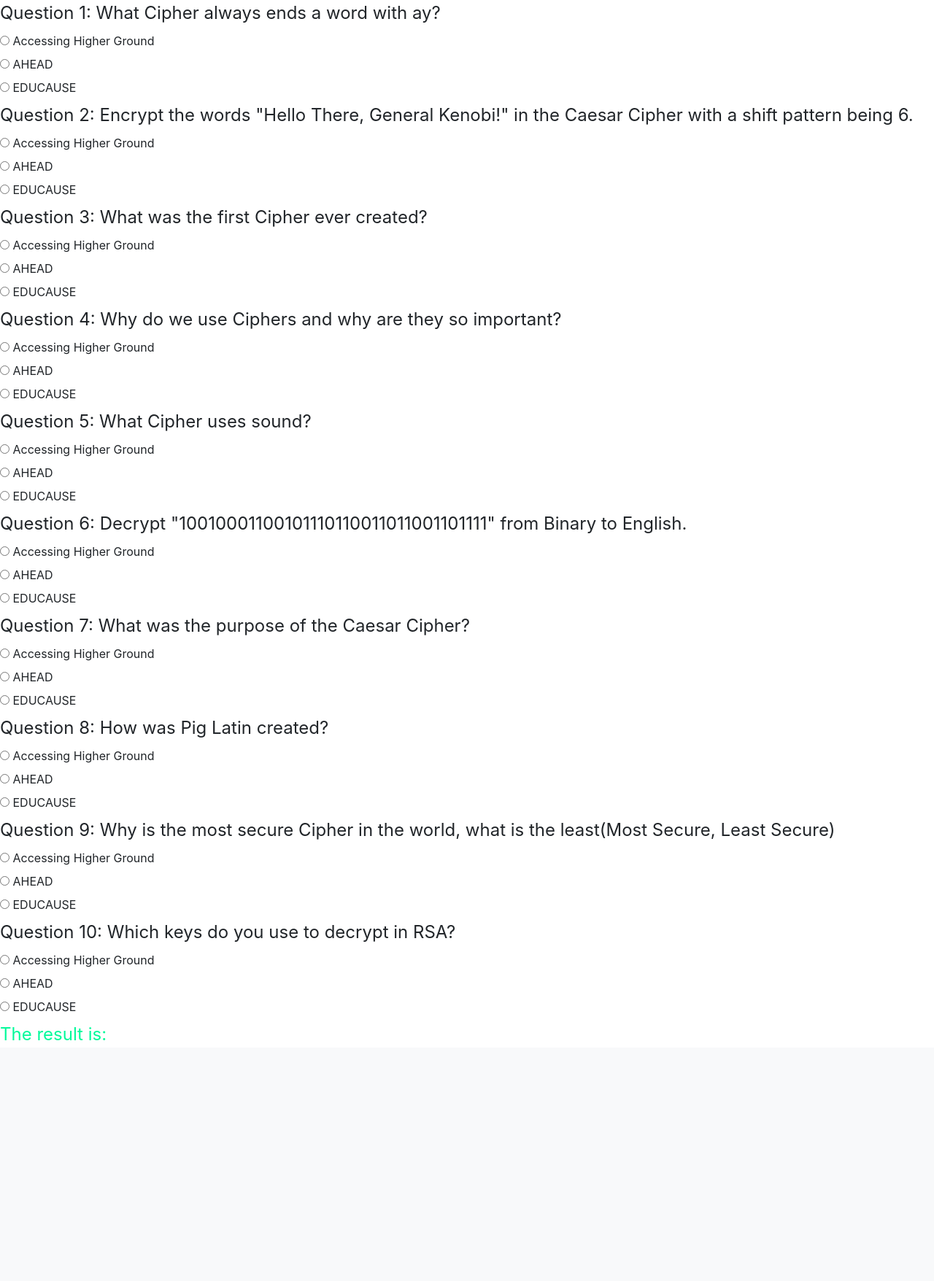
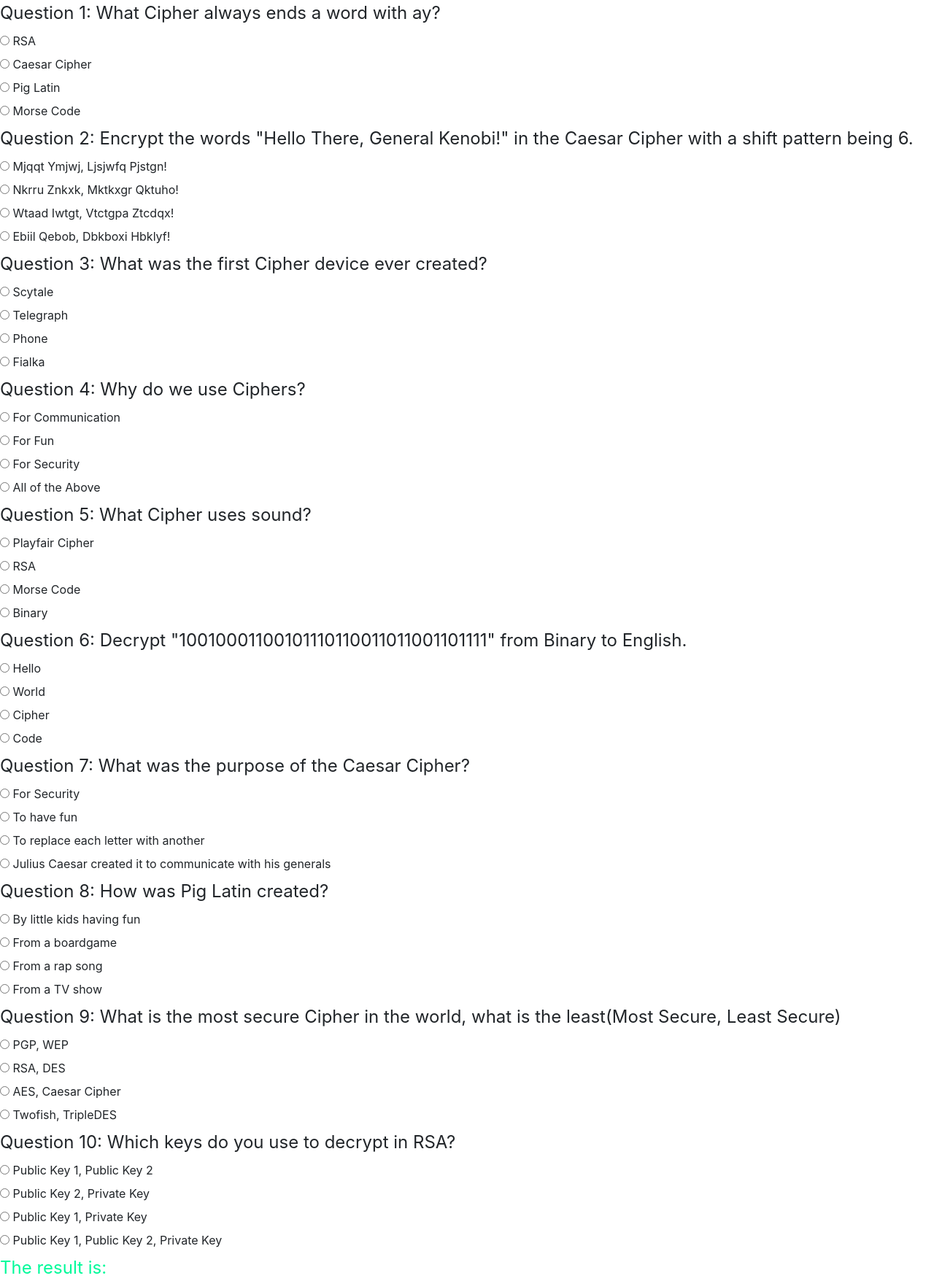
Before and after one commit to NoahPidding/CollegeBoardProject, a Flask app: page /QuizGame in a window 1280 px wide. Shown: the part 56-1812 px from the top of the page at 73% size. Before the commit the page ends 1482 px from the top, so only its background shows below. Run offline with Flask 2, Linux system fonts and the light colour scheme; some libraries are stand-ins or nearby versions.

Commit message:
Quiz Questions

```diff
--- a/templates/QuizGame.html
+++ b/templates/QuizGame.html
@@ -74,172 +74,193 @@
 <!-- Explains what this page does -->
 <fieldset>
 
-
         <legend>Question 1: What Cipher always ends a word with ay?</legend>
         <div>
-            <input type="radio" name="conf" id="answer1" value="AHG" required="">
-            <label for="answer1">Accessing Higher Ground</label>
+            <input type="radio" name="conf" id="q1answer1" value="RSA" required="">
+            <label for="q1answer1">RSA</label>
         </div>
         <div>
-            <input type="radio" name="conf" id="answer2" value="AHEAD" required="">
-            <label for="answer2">AHEAD</label>
+            <input type="radio" name="conf" id="q1answer2" value="Caesar Cipher" required="">
+            <label for="q1answer2">Caesar Cipher</label>
         </div>
         <div>
-            <input type="radio" name="conf" id="answer3" value="EDUCAUSE" required="">
-            <label for="answer3">EDUCAUSE</label>
+            <input type="radio" name="conf" id="q1answer3" value="Pig Latin" required="">
+            <label for="q1answer3">Pig Latin</label>
         </div>
-
+        <div>
+            <input type="radio" name="conf" id="q1answer4" value="Morse Code" required="">
+            <label for="q1answer4">Morse Code</label>
+        </div>
 
         <legend>Question 2: Encrypt the words "Hello There, General Kenobi!" in the Caesar Cipher with a shift pattern being 6.</legend>
         <div>
-        <input type="radio" name="conf" id="answer1" value="AHG" required="">
-        <label for="answer1">Accessing Higher Ground</label>
+            <input type="radio" name="conf" id="q2answer1" value="Mjqqt Ymjwj, Ljsjwfq Pjstgn!" required="">
+            <label for="q2answer1">Mjqqt Ymjwj, Ljsjwfq Pjstgn!</label>
         </div>
         <div>
-        <input type="radio" name="conf" id="answer2" value="AHEAD" required="">
-        <label for="answer2">AHEAD</label>
+            <input type="radio" name="conf" id="q2answer2" value="Nkrru Znkxk, Mktkxgr Qktuho!" required="">
+            <label for="q2answer2">Nkrru Znkxk, Mktkxgr Qktuho!</label>
         </div>
         <div>
-        <input type="radio" name="conf" id="answer3" value="EDUCAUSE" required="">
-        <label for="answer3">EDUCAUSE</label>
+            <input type="radio" name="conf" id="q2answer3" value="Wtaad Iwtgt, Vtctgpa Ztcdqx!" required="">
+            <label for="q2answer3">Wtaad Iwtgt, Vtctgpa Ztcdqx!</label>
+        </div>
+        <div>
+            <input type="radio" name="conf" id="q2answer4" value="Ebiil Qebob, Dbkboxi Hbklyf!" required="">
+            <label for="q2answer4">Ebiil Qebob, Dbkboxi Hbklyf!</label>
         </div>
 
-
-        <legend>Question 3: What was the first Cipher ever created?</legend>
+        <legend>Question 3: What was the first Cipher device ever created?</legend>
         <div>
-            <input type="radio" name="conf" id="answer1" value="AHG" required="">
-            <label for="answer1">Accessing Higher Ground</label>
+            <input type="radio" name="conf" id="q3answer1" value="Scytale" required="">
+            <label for="q3answer1">Scytale</label>
         </div>
         <div>
-            <input type="radio" name="conf" id="answer2" value="AHEAD" required="">
-            <label for="answer2">AHEAD</label>
+            <input type="radio" name="conf" id="q3answer2" value="Telegraph" required="">
+            <label for="q3answer2">Telegraph</label>
         </div>
         <div>
-            <input type="radio" name="conf" id="answer3" value="EDUCAUSE" required="">
-            <label for="answer3">EDUCAUSE</label>
+            <input type="radio" name="conf" id="q3answer3" value="Phone" required="">
+            <label for="q3answer3">Phone</label>
+        </div>
+        <div>
+            <input type="radio" name="conf" id="q3answer4" value="Fialka" required="">
+            <label for="q3answer4">Fialka</label>
         </div>
 
-
-        <legend>Question 4: Why do we use Ciphers and why are they so important?</legend>
+        <legend>Question 4: Why do we use Ciphers?</legend>
         <div>
-            <input type="radio" name="conf" id="answer1" value="AHG" required="">
-            <label for="answer1">Accessing Higher Ground</label>
+            <input type="radio" name="conf" id="q4answer1" value="For Communication" required="">
+            <label for="q4answer1">For Communication</label>
         </div>
         <div>
-            <input type="radio" name="conf" id="answer2" value="AHEAD" required="">
-            <label for="answer2">AHEAD</label>
+            <input type="radio" name="conf" id="q4answer2" value="For Fun" required="">
+            <label for="q4answer2">For Fun</label>
         </div>
         <div>
-            <input type="radio" name="conf" id="answer3" value="EDUCAUSE" required="">
-            <label for="answer3">EDUCAUSE</label>
+            <input type="radio" name="conf" id="q4answer3" value="For Security" required="">
+            <label for="q4answer3">For Security</label>
         </div>
-
+        <div>
+            <input type="radio" name="conf" id="q4answer4" value="All of the Above" required="">
+            <label for="q4answer4">All of the Above</label>
+        </div>
 
         <legend>Question 5: What Cipher uses sound?</legend>
         <div>
-            <input type="radio" name="conf" id="answer1" value="AHG" required="">
-            <label for="answer1">Accessing Higher Ground</label>
+            <input type="radio" name="conf" id="q5answer1" value="Playfair Cipher" required="">
+            <label for="q5answer1">Playfair Cipher</label>
         </div>
         <div>
-            <input type="radio" name="conf" id="answer2" value="AHEAD" required="">
-            <label for="answer2">AHEAD</label>
+            <input type="radio" name="conf" id="q5answer2" value="RSA" required="">
+            <label for="q5answer2">RSA</label>
         </div>
         <div>
-            <input type="radio" name="conf" id="answer3" value="EDUCAUSE" required="">
-            <label for="answer3">EDUCAUSE</label>
+            <input type="radio" name="conf" id="q5answer3" value="Morse Code" required="">
+            <label for="q5answer3">Morse Code</label>
         </div>
-
+        <div>
+            <input type="radio" name="conf" id="q5answer4" value="Binary" required="">
+            <label for="q5answer4">Binary</label>
+        </div>
 
         <legend>Question 6: Decrypt "10010001100101110110011011001101111" from Binary to English.</legend>
         <div>
-            <input type="radio" name="conf" id="answer1" value="AHG" required="">
-            <label for="answer1">Accessing Higher Ground</label>
+            <input type="radio" name="conf" id="q6answer1" value="Hello" required="">
+            <label for="q6answer1">Hello</label>
         </div>
         <div>
-            <input type="radio" name="conf" id="answer2" value="AHEAD" required="">
-            <label for="answer2">AHEAD</label>
+            <input type="radio" name="conf" id="q6answer2" value="World" required="">
+            <label for="q6answer2">World</label>
         </div>
         <div>
-            <input type="radio" name="conf" id="answer3" value="EDUCAUSE" required="">
-            <label for="answer3">EDUCAUSE</label>
+            <input type="radio" name="conf" id="q6answer3" value="Cipher" required="">
+            <label for="q6answer3">Cipher</label>
         </div>
-
+        <div>
+            <input type="radio" name="conf" id="q6answer4" value="Code" required="">
+            <label for="q6answer4">Code</label>
+        </div>
 
         <legend>Question 7: What was the purpose of the Caesar Cipher?</legend>
         <div>
-            <input type="radio" name="conf" id="answer1" value="AHG" required="">
-            <label for="answer1">Accessing Higher Ground</label>
+            <input type="radio" name="conf" id="q7answer1" value="For Security" required="">
+            <label for="q7answer1">For Security</label>
         </div>
         <div>
-            <input type="radio" name="conf" id="answer2" value="AHEAD" required="">
-            <label for="answer2">AHEAD</label>
+            <input type="radio" name="conf" id="q7answer2" value="To have fun" required="">
+            <label for="q7answer2">To have fun</label>
         </div>
         <div>
-            <input type="radio" name="conf" id="answer3" value="EDUCAUSE" required="">
-            <label for="answer3">EDUCAUSE</label>
+            <input type="radio" name="conf" id="q7answer3" value="To replace each letter with another" required="">
+            <label for="q7answer3">To replace each letter with another</label>
+        </div>
+        <div>
+            <input type="radio" name="conf" id="q7answer4" value="Julius Caesar created it to communicate with his generals" required="">
+            <label for="q7answer4">Julius Caesar created it to communicate with his generals</label>
         </div>
 
         <legend>Question 8: How was Pig Latin created?</legend>
         <div>
-            <input type="radio" name="conf" id="answer1" value="AHG" required="">
-            <label for="answer1">Accessing Higher Ground</label>
+            <input type="radio" name="conf" id="q8answer1" value="By little kids having fun" required="">
+            <label for="q8answer1">By little kids having fun</label>
         </div>
         <div>
-            <input type="radio" name="conf" id="answer2" value="AHEAD" required="">
-            <label for="answer2">AHEAD</label>
+            <input type="radio" name="conf" id="q8answer2" value="From a boardgame" required="">
+            <label for="q8answer2">From a boardgame</label>
         </div>
         <div>
-            <input type="radio" name="conf" id="answer3" value="EDUCAUSE" required="">
-            <label for="answer3">EDUCAUSE</label>
+            <input type="radio" name="conf" id="q8answer3" value="From a rap song" required="">
+            <label for="q8answer3">From a rap song</label>
+        </div>
+        <div>
+            <input type="radio" name="conf" id="q8answer4" value="From a TV show" required="">
+            <label for="q8answer4">From a TV show</label>
         </div>
 
-
-        <legend>Question 9: Why is the most secure Cipher in the world, what is the least(Most Secure, Least Secure)</legend>
+        <legend>Question 9: What is the most secure Cipher in the world, what is the least(Most Secure, Least Secure)</legend>
         <div>
-            <input type="radio" name="conf" id="answer1" value="AHG" required="">
-            <label for="answer1">Accessing Higher Ground</label>
+            <input type="radio" name="conf" id="q9answer1" value="PGP, DES" required="">
+            <label for="q9answer1">PGP, WEP</label>
         </div>
         <div>
-            <input type="radio" name="conf" id="answer2" value="AHEAD" required="">
-            <label for="answer2">AHEAD</label>
+            <input type="radio" name="conf" id="q9answer2" value="RSA, DES" required="">
+            <label for="q9answer2">RSA, DES</label>
         </div>
         <div>
-            <input type="radio" name="conf" id="answer3" value="EDUCAUSE" required="">
-            <label for="answer3">EDUCAUSE</label>
+            <input type="radio" name="conf" id="q9answer3" value="AES, Caesar Cipher" required="">
+            <label for="q9answer3">AES, Caesar Cipher</label>
         </div>
-
+        <div>
+            <input type="radio" name="conf" id="q9answer4" value="Twofish, TripleDES" required="">
+            <label for="q9answer4">Twofish, TripleDES</label>
+        </div>
 
         <legend>Question 10: Which keys do you use to decrypt in RSA?</legend>
         <div>
-            <input type="radio" name="conf" id="answer1" value="AHG" required="">
-            <label for="answer1">Accessing Higher Ground</label>
+            <input type="radio" name="conf" id="q10answer1" value="Public Key 1, Public Key 2" required="">
+            <label for="q10answer1">Public Key 1, Public Key 2</label>
         </div>
         <div>
-            <input type="radio" name="conf" id="answer2" value="AHEAD" required="">
-            <label for="answer2">AHEAD</label>
+            <input type="radio" name="conf" id="q10answer2" value="Public Key 2, Private Key" required="">
+            <label for="q10answer2">Public Key 2, Private Key</label>
         </div>
         <div>
-            <input type="radio" name="conf" id="answer3" value="EDUCAUSE" required="">
-            <label for="answer3">EDUCAUSE</label>
+            <input type="radio" name="conf" id="q10answer3" value="Public Key 1, Private Key" required="">
+            <label for="q10answer3">Public Key 1, Private Key</label>
+        </div>
+        <div>
+            <input type="radio" name="conf" id="q10answer4" value="Public Key 1, Public Key 2, Private Key" required="">
+            <label for="q10answer4">Public Key 1, Public Key 2, Private Key</label>
         </div>
 
 </fieldset>
-
-
-
-
-
-
-
-
 
 <p>The result is: </p>
 
 <!-- output -->
 <p class="output">{{ display }}</p>
 
-
-</form>
 {% endblock %}
 </body>
 </html>
```
Lines whose indentation alone changed are shown as unchanged.
